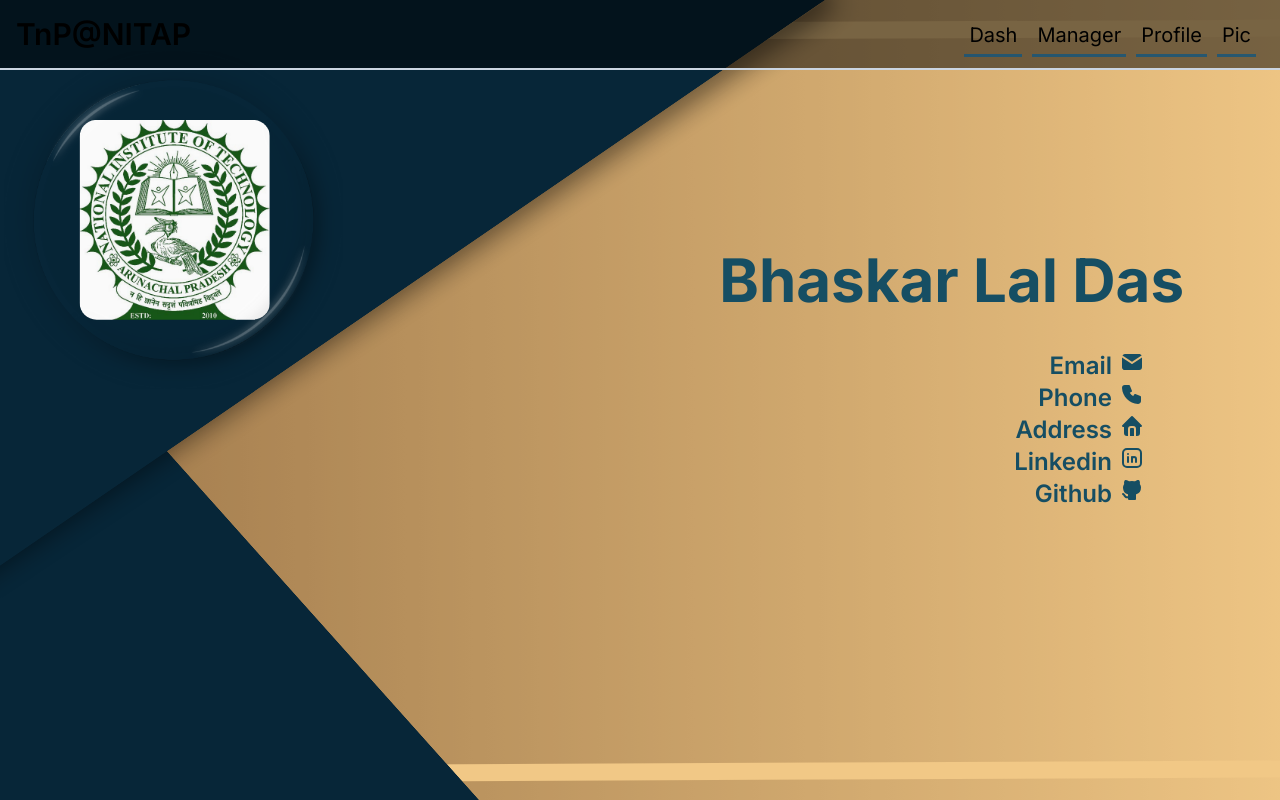
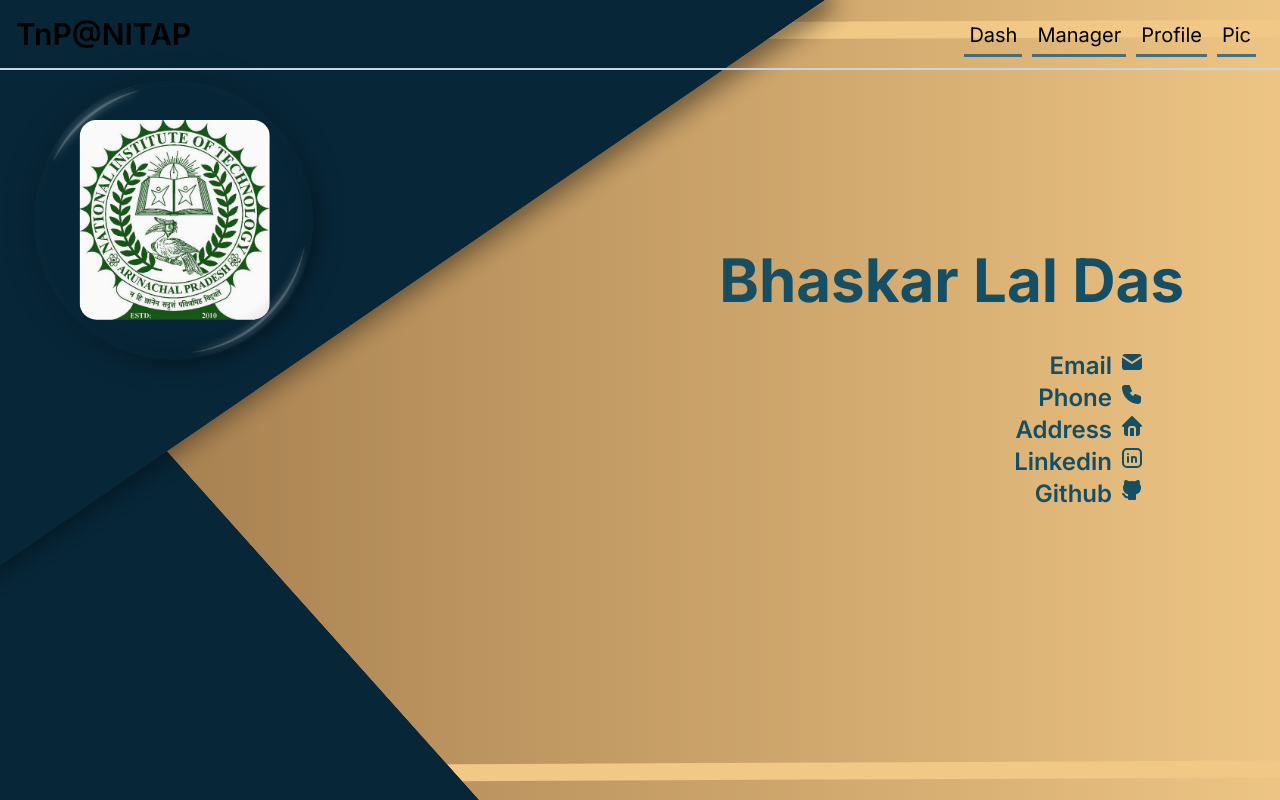
Before and after one commit to MrBLD/TnP-Resume, a Next.js app: page / in a window 1280 px wide. Built offline with nearby package versions, Linux system fonts and the light colour scheme.

Commit message:
nav update

```diff
--- a/src/app/globals.css
+++ b/src/app/globals.css
@@ -25,10 +25,10 @@ body {
 
 input{
   /* margin-top: 0.5rem; */
-  margin: 0.2rem;
-  margin-left: 0.5rem;
+  /* margin: 0.2rem; */
+  /* margin-left: 0.5rem; */
   border-radius: 6px;
   border: 5px solid #f1c886;
   border-width: 0.1px;
-  padding: 0.2rem;
+  /* padding: 0.2rem; */
 }
--- a/src/components/Navbar/Navbar.tsx
+++ b/src/components/Navbar/Navbar.tsx
@@ -3,7 +3,7 @@ import './NavBar.css'
 
 function Navbar() {
     return (
-        <div className=' flex w-full dark:bg-white/[0.5] bg-black/[0.5] border-b-2 border-slate-300 fixed z-10 '>
+        <div className=' flex w-full border-b-2 border-slate-300 fixed z-10 '>
             {/* <div className=' flex w-full dark:bg-white/[0.5] bg-black/[0.5] border-b-2 border-slate-300'> */}
             <div className='font-semibold text-3xl m-4 '>TnP@NITAP</div>
             <div className='flex justify-center flex-end end-1 absolute mt-4 mr-5 text-xl'>
```
